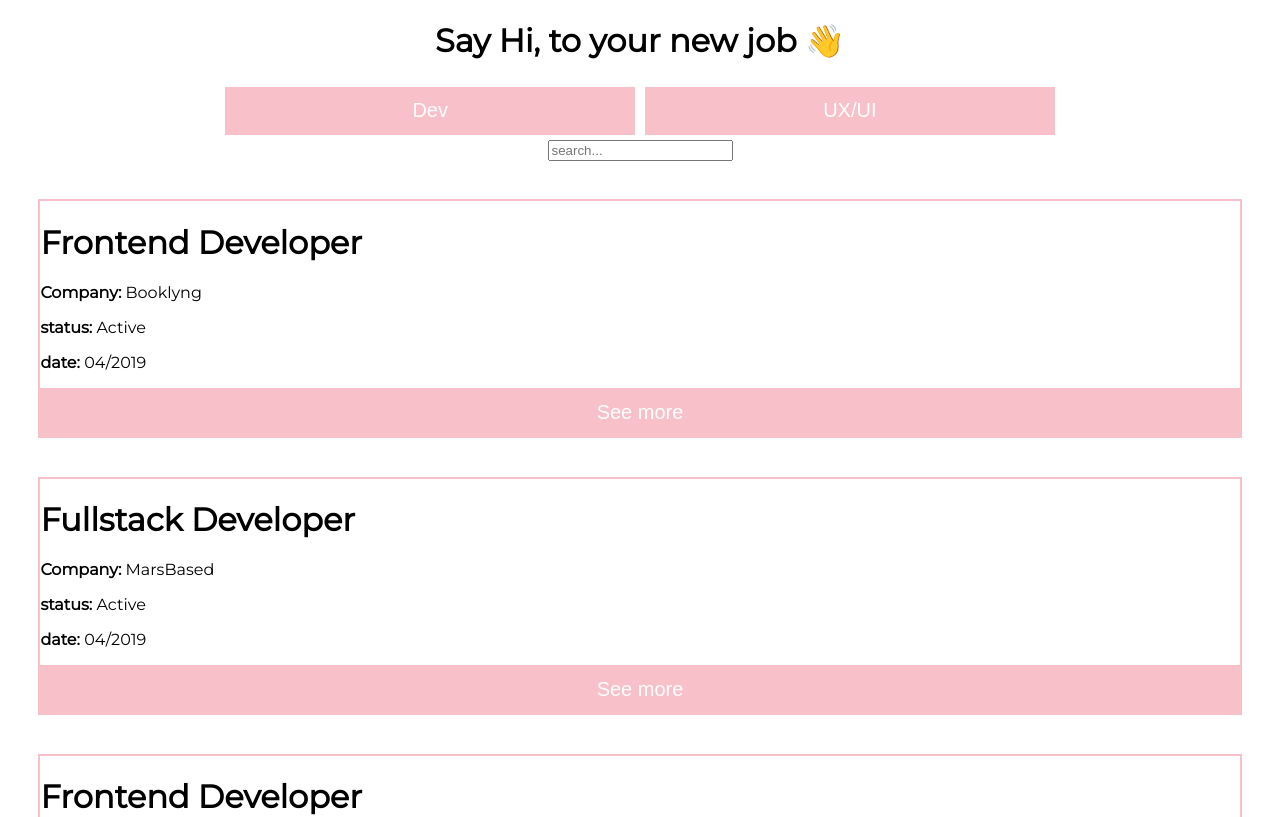
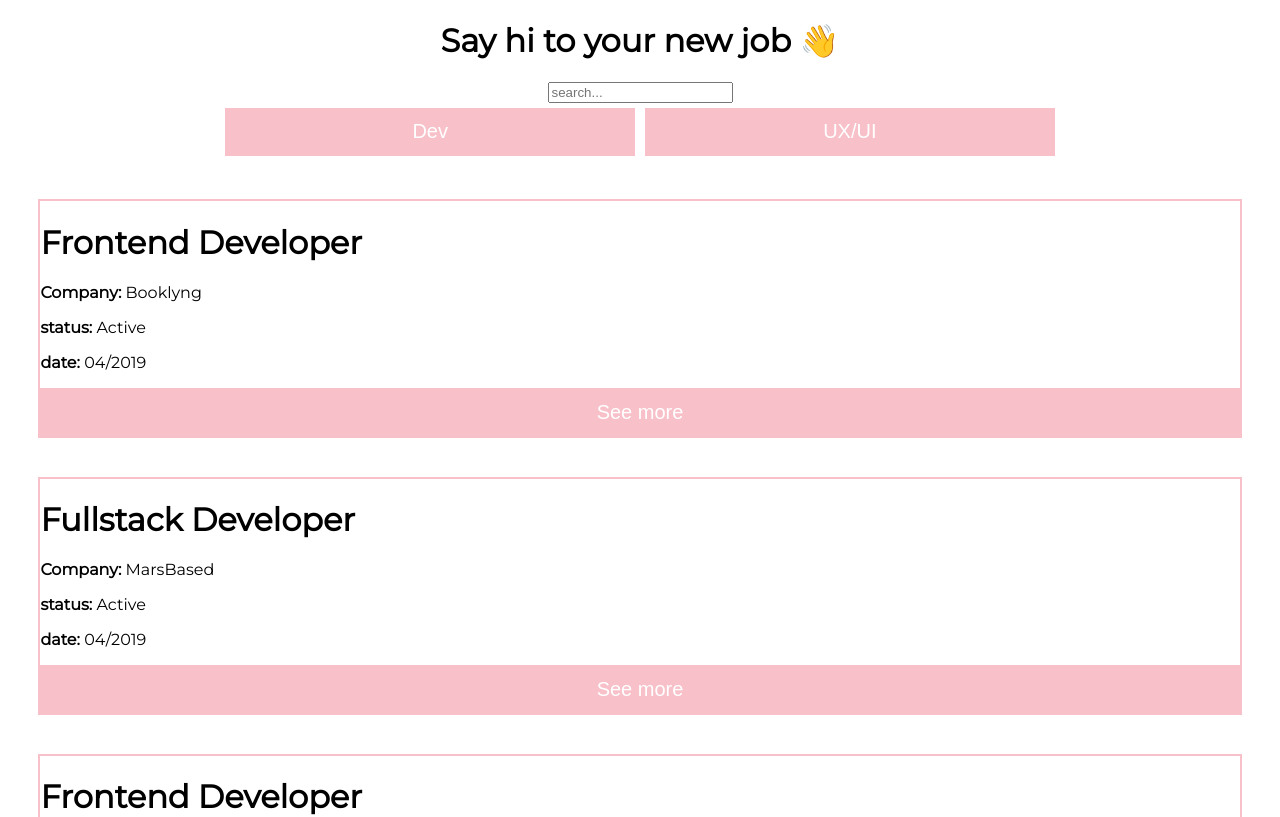
Before and after one commit to dreazz/helloWork, a React (Create React App) app: page / in a window 1280 px wide. Shown: the top 817 px of the page. Built offline with nearby package versions, Linux system fonts and the light colour scheme.

Commit message:
search bar autofocus doesnt work

```diff
--- a/src/App.js
+++ b/src/App.js
@@ -18,12 +18,13 @@ class App extends Component {
   }
   handleClickDev = () => {
       this.setState({
-        jobType:'dev'
+        jobType:'dev',
       })
+
   }
   handleClickUx = () => {
     this.setState({
-      jobType:'ux'
+      jobType:'ux',
     })
 }
 handleChange = (e) => {
@@ -47,7 +48,6 @@ handleChange = (e) => {
     return job.Position.toLowerCase().includes(e.target.value.toLowerCase())
   })
 }
-  console.log("new search",newSearch)
    this.setState({
         searchArr:newSearch
       })
@@ -58,12 +58,13 @@ render() {
     return (
       <div className="main">
         <div className="header">
-          <h1>Say Hi, to your new job <span role="image">👋</span></h1>
+          <h1>Say hi to your new job <span role="image">👋</span></h1>
+          <SearchBar onChange={this.handleChange}/>
             <div className="filter-container">
               <button className="filter-btn" onClick={this.handleClickDev}>Dev</button>
               <button className="filter-btn" onClick={this.handleClickUx}>UX/UI</button>
             </div>
-            <SearchBar onChange={this.handleChange}/>
+
           </div>
           {this.state.searchResult?
            <div className="body search">
--- a/src/components/searchBar/SearchBar.js
+++ b/src/components/searchBar/SearchBar.js
@@ -4,7 +4,7 @@ export default class SearchBar extends Component {
   render() {
     return (
       <div>
-        <input onChange={this.props.onChange} placeholder="search..."/>
+        <input onChange={this.props.onChange} placeholder="search..." />
       </div>
     )
   }
```
